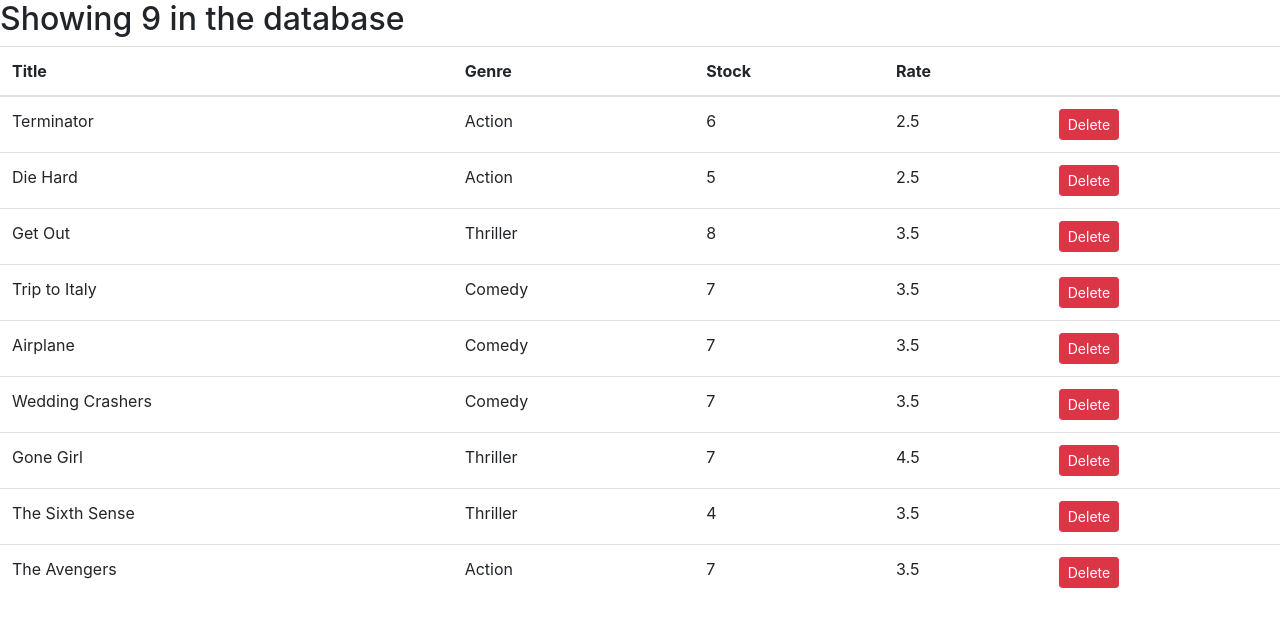
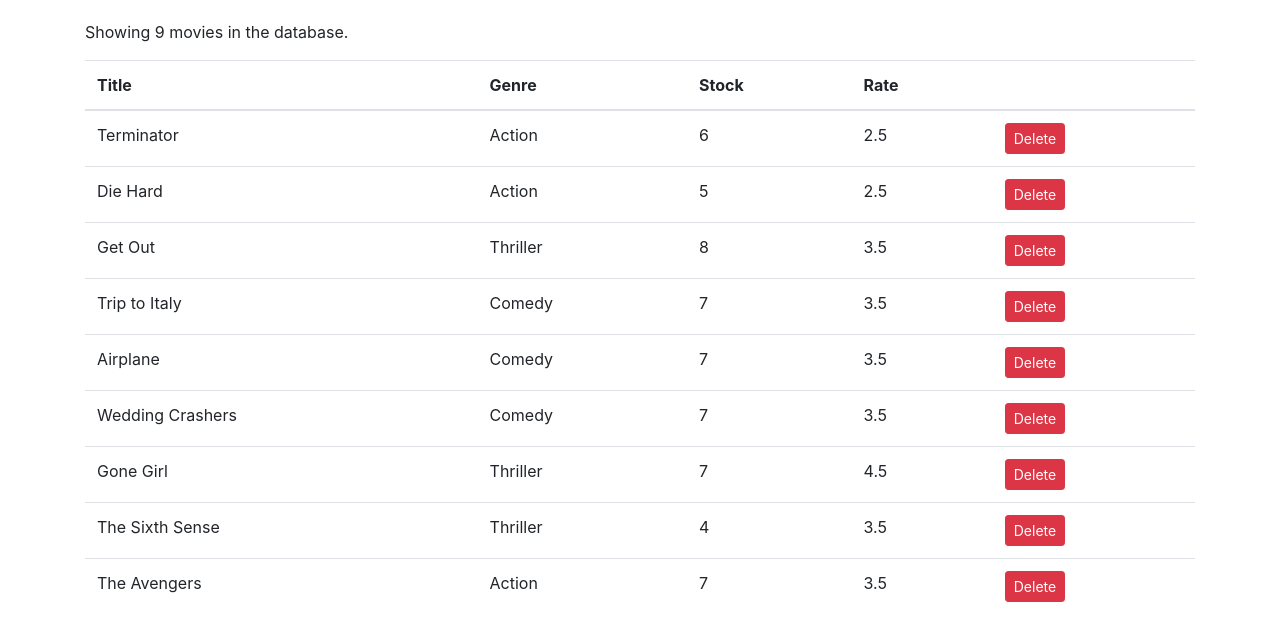
Before and after one commit to Zerryth/vidly, a React (Create React App) app: page / in a window 1280 px wide. Shown: the top 640 px of the page. Built offline with nearby package versions, Linux system fonts and the light colour scheme.

Commit message:
Refactored: reduce to 1 conditional check, use arrow function, etc.

```diff
--- /dev/null
+++ b/src/App.js
@@ -0,0 +1,15 @@
+import "./App.css";
+import { Component } from "react";
+import Movies from "./components/movies";
+
+class App extends Component {
+  render() {
+    return (
+      <main className="container">
+        <Movies />
+      </main>
+    );
+  }
+}
+
+export default App;
--- /dev/null
+++ b/src/components/movies.jsx
@@ -0,0 +1,66 @@
+import React, { Component } from "react";
+import { getMovies, deleteMovie } from "../services/fakeMovieService";
+
+export default class Movies extends Component {
+  constructor() {
+    super();
+    this.state = { movies: getMovies() };
+  }
+
+  handleDelete = (movie) => {
+    const movies = this.state.movies.filter((m) => m._id !== movie._id);
+    this.setState({ movies });
+  };
+
+  render() {
+    const { length: moviesCount } = this.state.movies;
+
+    if (moviesCount === 0) return <p>There are no movies in the database.</p>;
+
+    return (
+      <React.Fragment>
+        <p>Showing {moviesCount} movies in the database.</p>
+        {this.getTable()}
+      </React.Fragment>
+    );
+  }
+
+  getTable() {
+    return (
+      <table className="table">
+        <thead>
+          <tr>
+            <th scope="col">Title</th>
+            <th scope="col">Genre</th>
+            <th scope="col">Stock</th>
+            <th scope="col">Rate</th>
+            <th></th>
+          </tr>
+        </thead>
+        <tbody>
+          {this.state.movies.map((m) => (
+            <tr key={m._id}>
+              <td>{m.title}</td>
+              <td>{m.genre.name}</td>
+              <td>{m.numberInStock}</td>
+              <td>{m.dailyRentalRate}</td>
+              <td>
+                <button
+                  className="btn btn-danger btn-sm"
+                  onClick={() => this.handleDelete(m)}
+                >
+                  Delete
+                </button>
+              </td>
+            </tr>
+          ))}
+        </tbody>
+      </table>
+    );
+  }
+
+  handleMovieDeletionWithDbMethod(id) {
+    deleteMovie(id);
+    this.setState({ movies: getMovies() });
+  }
+}
--- a/src/components/vidly.jsx
+++ /dev/null
@@ -1,71 +0,0 @@
-import React, { Component } from "react";
-import { getMovies, deleteMovie } from "../services/fakeMovieService";
-
-export default class Movies extends Component {
-  constructor() {
-    super();
-    this.state = { movies: getMovies() };
-  }
-
-  render() {
-    return (
-      <main className="contianer">
-        <div>
-          {this.getHeader()}
-          {this.getTable()}
-        </div>
-      </main>
-    );
-  }
-
-  getHeader() {
-    const { movies } = this.state;
-    const numberOfMovies = movies.length;
-    let header = numberOfMovies
-      ? `Showing ${numberOfMovies} in the database`
-      : "There are no movies in the database";
-
-    return <h2>{header}</h2>;
-  }
-
-  getTable() {
-    if (this.state.movies && this.state.movies.length) {
-      return (
-        <table className="table">
-          <thead>
-            <tr>
-              <th scope="col">Title</th>
-              <th scope="col">Genre</th>
-              <th scope="col">Stock</th>
-              <th scope="col">Rate</th>
-              <th></th>
-            </tr>
-          </thead>
-          <tbody>
-            {this.state.movies.map((m) => (
-              <tr key={m._id}>
-                <td>{m.title}</td>
-                <td>{m.genre.name}</td>
-                <td>{m.numberInStock}</td>
-                <td>{m.dailyRentalRate}</td>
-                <td>
-                  <button
-                    className="btn btn-danger btn-sm"
-                    onClick={() => this.handleMovieDeletion(m._id)}
-                  >
-                    Delete
-                  </button>
-                </td>
-              </tr>
-            ))}
-          </tbody>
-        </table>
-      );
-    }
-  }
-
-  handleMovieDeletion(id) {
-    deleteMovie(id);
-    this.setState({ movies: getMovies() });
-  }
-}
--- a/src/index.css
+++ b/src/index.css
@@ -1,13 +1,14 @@
 body {
   margin: 0;
-  font-family: -apple-system, BlinkMacSystemFont, 'Segoe UI', 'Roboto', 'Oxygen',
-    'Ubuntu', 'Cantarell', 'Fira Sans', 'Droid Sans', 'Helvetica Neue',
+  padding: 20px 0 0 0;
+  font-family: -apple-system, BlinkMacSystemFont, "Segoe UI", "Roboto", "Oxygen",
+    "Ubuntu", "Cantarell", "Fira Sans", "Droid Sans", "Helvetica Neue",
     sans-serif;
   -webkit-font-smoothing: antialiased;
   -moz-osx-font-smoothing: grayscale;
 }
 
 code {
-  font-family: source-code-pro, Menlo, Monaco, Consolas, 'Courier New',
+  font-family: source-code-pro, Menlo, Monaco, Consolas, "Courier New",
     monospace;
 }
--- a/src/index.js
+++ b/src/index.js
@@ -4,11 +4,12 @@
 import reportWebVitals from "./reportWebVitals";
 import "bootstrap/dist/css/bootstrap.css";
 import "font-awesome/css/font-awesome.css";
-import Movies from "./components/vidly";
+// import Movies from "./components/vidly";
+import App from "./App";
 
 ReactDOM.render(
   <React.StrictMode>
-    <Movies />
+    <App />
   </React.StrictMode>,
   document.getElementById("root")
 );
```
